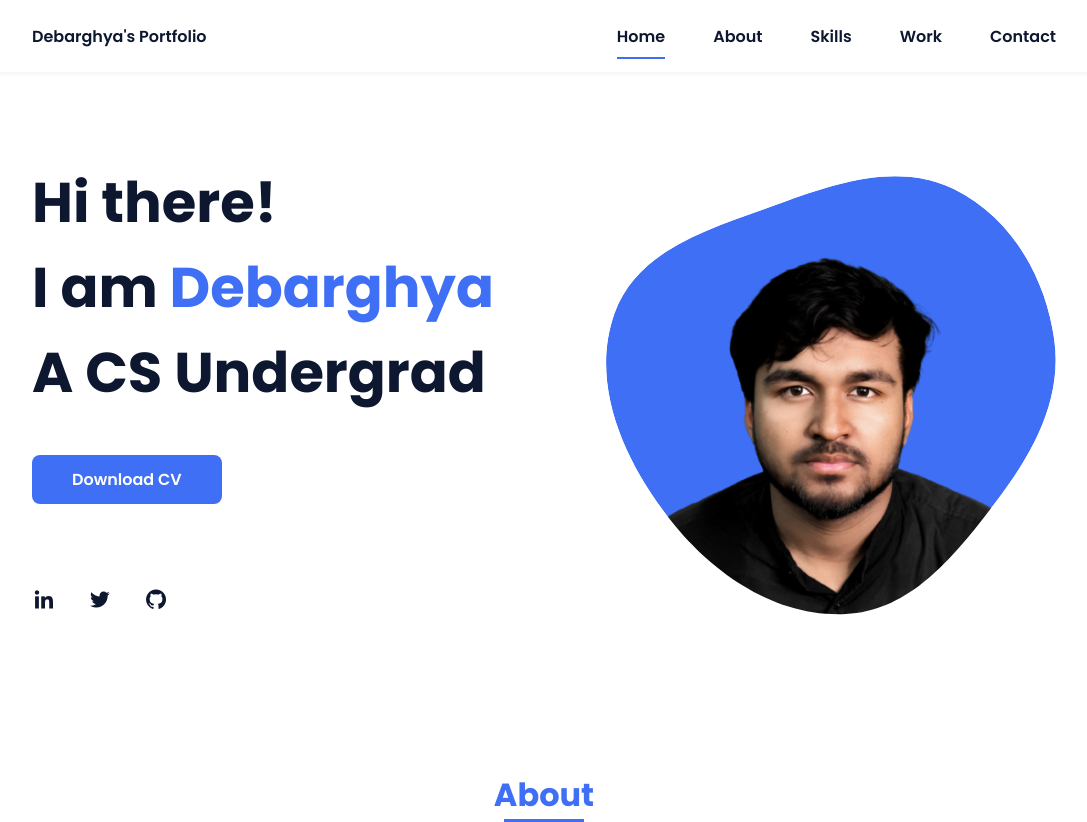
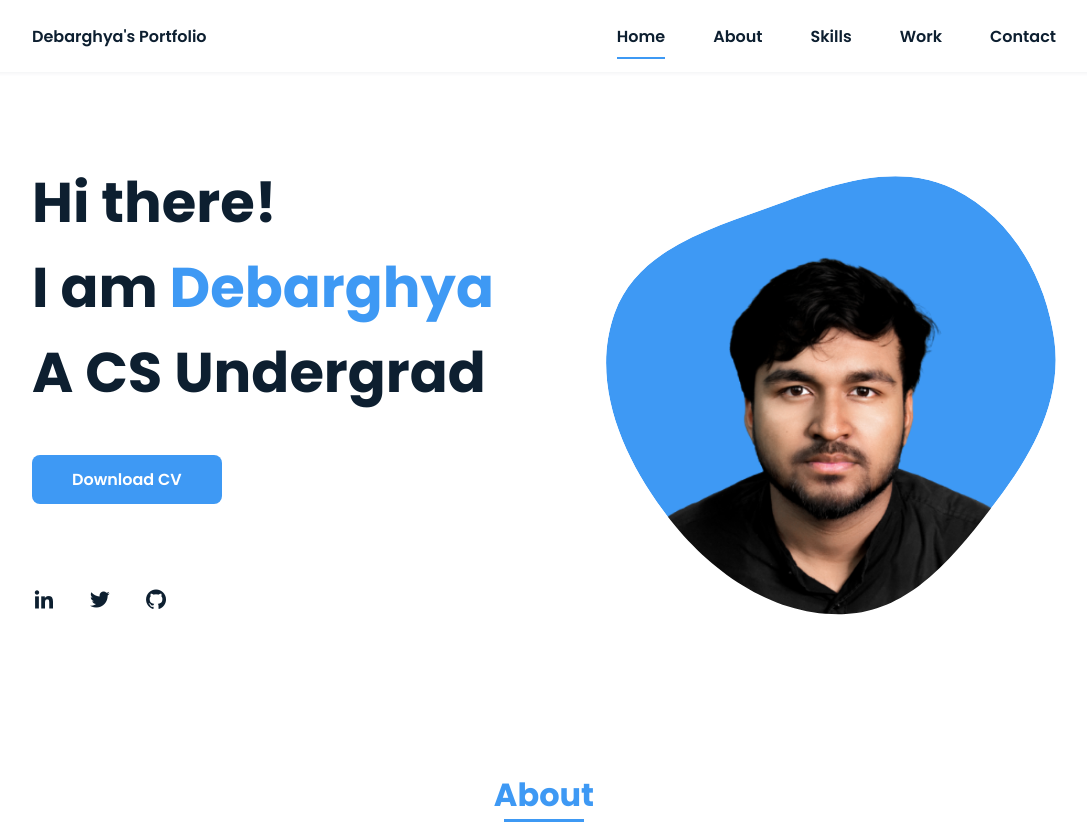
Before and after one commit to itsdchanda/portfolio, a plain HTML site: page index.html in a window 1280 px wide. Shown: the top 822 px of the page, without its empty margins (96-1183 px from the left). Drawn offline with nearby package versions, Linux system fonts and the light colour scheme.

Commit message:
Updates contents

```diff
--- a/assets/css/styles.css
+++ b/assets/css/styles.css
@@ -7,7 +7,7 @@
   /*===== Colores =====*/
   /*Purple 260 - Red 355 - Blue 224 - Pink 340*/
   /* HSL color mode */
-  --hue-color: 224;
+  --hue-color: 210;
   --first-color: hsl(var(--hue-color), 89%, 60%);
   --second-color: hsl(var(--hue-color), 56%, 12%);
   /*===== Fuente y tipografia =====*/
--- a/index.html
+++ b/index.html
@@ -9,7 +9,8 @@
         <!-- =====BOX ICONS===== -->
         <link href='https://cdn.jsdelivr.net/npm/boxicons@2.0.5/css/boxicons.min.css' rel='stylesheet'>
 
-        <title>My Portfolio</title>
+        <title>Debarghya Chanda</title>
+        <link rel="icon" type="image/x-icon" href="./assets/img/adventurer.png">
     </head>
     <body>
         <!--===== HEADER =====-->
@@ -82,8 +83,7 @@
                 </div>
             </section>
 
-            <!--===== SKILLS =====-->
-
+            <!-- ===== SKILLS ===== -->
             <section class="skills section" id="skills">
                 <h2 class="section-title">Skills</h2>
 
@@ -129,6 +129,7 @@
             </section>
 
             <!--===== WORK =====-->
+
             <section class="work section" id="work">
                 <h2 class="section-title">Work</h2>
 
```
Also changed, not shown: assets/img/adventurer.png (added), assets/img/superhero (1).png (added), assets/img/superhero.png (added), assets/img/swordsman.png (added).
